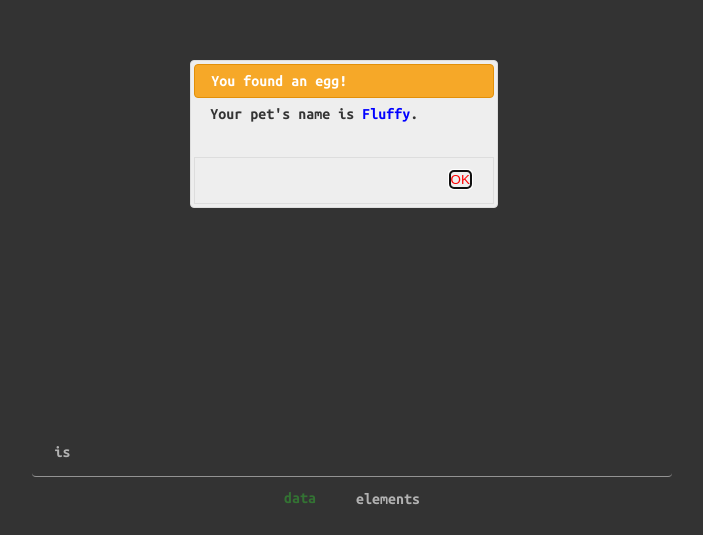
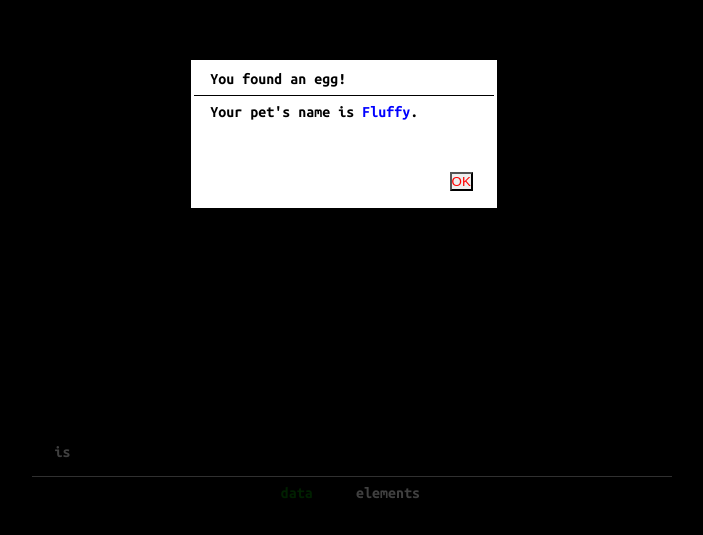
Before and after one commit to callym/my-little-astral-being, a website: page src/index.html in a window 1280 px wide. Shown: the part 265-800 px from the top of the page, without its empty margins (296-999 px from the left). Drawn offline with nearby package versions, Linux system fonts and the light colour scheme; files that its build step writes are made by us from their sources.

Commit message:
changed jquery ui css to fit with the rest of the look

```diff
--- a/src/styles/_jquery-ui.theme.scss
+++ b/src/styles/_jquery-ui.theme.scss
@@ -1,36 +1,26 @@
-$header-colour: #f6a828;
-$header-colour-border: darken($header-colour, 10%);
-$header-colour-text: white;
-
-$background-colour: #f6f6f6;
-$background-colour-border: darken($background-colour, 10%);
-
-$background-hover-colour: #fdf5ce;
-$background-hover-colour-border: darken($background-hover-colour, 10%);
-
-
 /* Component containers
 ----------------------------------*/
-.ui-widget-content {
-	border: 1px solid #dddddd;
-	background: #eeeeee;
-	color: #333333;
+.ui-widget-content
+{
+	background: $ui-background-colour;
+	color: $ui-main-colour;
 }
 
-.ui-widget-header {
-	border: 1px solid $header-colour-border;
-	background: $header-colour;
-	color: $header-colour-text;
+.ui-widget-header
+{
+	border-bottom: 1px solid $ui-main-colour;
 }
 
 /* Interaction states
 ----------------------------------*/
 .ui-state-default,
 .ui-widget-content .ui-state-default,
-.ui-widget-header .ui-state-default {
-	border: 1px solid $background-colour;
-	background: $background-colour-border;
-	color: #1c94c4;
+.ui-widget-header .ui-state-default
+{
+	border: none;
+	border-bottom: 1px solid $ui-main-colour;
+	background: $ui-background-colour;
+	color: $ui-compliment-colour;
 }
 
 .ui-state-hover,
@@ -38,20 +28,23 @@ $background-hover-colour-border: darken($background-hover-colour, 10%);
 .ui-widget-header .ui-state-hover,
 .ui-state-active,
 .ui-widget-content .ui-state-active,
-.ui-widget-header .ui-state-active {
-	border: 1px solid $background-hover-colour-border;
-	background: $background-hover-colour;
-	color: #c77405;
+.ui-widget-header .ui-state-active
+{
+	background: $ui-background-compliment-colour;
+	color: $ui-background-colour;
 }
 
 .ui-state-disabled,
 .ui-widget-content .ui-state-disabled,
-.ui-widget-header .ui-state-disabled {
+.ui-widget-header .ui-state-disabled
+{
 	opacity: .35;
 	filter:Alpha(Opacity=35); /* support: IE8 */
 	background-image: none;
 }
-.ui-state-disabled .ui-icon {
+
+.ui-state-disabled .ui-icon
+{
 	filter:Alpha(Opacity=35); /* support: IE8 - See #6059 */
 }
 
@@ -59,7 +52,8 @@ $background-hover-colour-border: darken($background-hover-colour, 10%);
 ----------------------------------*/
 
 /* states and images */
-.ui-icon {
+.ui-icon
+{
 	width: 16px;
 	height: 16px;
 	display: inline-block;
@@ -274,41 +268,22 @@ $background-hover-colour-border: darken($background-hover-colour, 10%);
 
 /* Corner radius */
 .ui-corner-all,
-.ui-corner-top,
+.ui-corner-bottom,
 .ui-corner-left,
-.ui-corner-tl {
-	border-top-left-radius: 4px;
-}
-.ui-corner-all,
 .ui-corner-top,
 .ui-corner-right,
-.ui-corner-tr {
-	border-top-right-radius: 4px;
-}
-.ui-corner-all,
-.ui-corner-bottom,
-.ui-corner-left,
-.ui-corner-bl {
-	border-bottom-left-radius: 4px;
-}
-.ui-corner-all,
-.ui-corner-bottom,
-.ui-corner-right,
-.ui-corner-br {
-	border-bottom-right-radius: 4px;
+.ui-corner-bl,
+.ui-corner-br,
+.ui-corner-tl,
+.ui-corner-tr
+{
+	border-bottom-left-radius: 0px;
 }
 
 /* Overlays */
-.ui-widget-overlay {
-	background: #666666;
-	opacity: .5;
-	filter: Alpha(Opacity=50); /* support: IE8 */
+.ui-widget-overlay
+{
+	background: $background-colour;
+	opacity: 0.75;
+	filter: Alpha(Opacity=75); /* support: IE8 */
 }
-.ui-widget-shadow {
-	margin: -5px 0 0 -5px;
-	padding: 5px;
-	background: #000000;
-	opacity: .2;
-	filter: Alpha(Opacity=20); /* support: IE8 */
-	border-radius: 5px;
-}
--- /dev/null
+++ b/src/styles/_variables.scss
@@ -0,0 +1,9 @@
+$main-font: "Ubuntu Mono";
+$background-colour: black;
+$main-colour: white;
+$compliment-colour: green;
+
+$ui-main-colour: black;
+$ui-compliment-colour: $compliment-colour;
+$ui-background-colour: white;
+$ui-background-compliment-colour: $ui-compliment-colour;
--- a/src/styles/main.scss
+++ b/src/styles/main.scss
@@ -1,11 +1,7 @@
+@import "variables";
 @import "jquery-ui.structure", "jquery-ui.theme";
 
 @import url(http://fonts.googleapis.com/css?family=Ubuntu+Mono:700,700italic);
-
-$main-font: "Ubuntu Mono";
-$background-colour: black;
-$main-colour: white;
-$compliment-colour: green;
 
 body
 {
@@ -13,6 +9,11 @@ body
 	color: $main-colour;
 	background-color: $background-colour;
 	max-height: 90vh;
+}
+
+*:focus
+{
+	outline: none;
 }
 
 #menu {
@@ -26,7 +27,6 @@ body
 
 	.ui-widget-header
 	{
-		background: transparent;
 		border: none;
 	}
 
@@ -34,6 +34,7 @@ body
 	{
 		color: $main-colour;
 		border-bottom: 1px solid #c0c0c0;
+		border-radius: 0px;
 	}
 
 	.ui-tabs-nav
@@ -44,15 +45,12 @@ body
 		bottom: 0.25em;
 		padding: 0em 0.2em 0.2em;
 
-		height: 2.35em;
 		text-align: center;
 
 		li
 		{
 			display: inline-block;
 			float: none;
-			top: 0px;
-			margin: 0em;
 		}
 
 		.ui-state-default
@@ -96,11 +94,6 @@ body
 	color: red;
 }
 
-.fired
-{
-	color: green;
-}
-
 [contenteditable="true"]
 {
 	color: blue;
```
